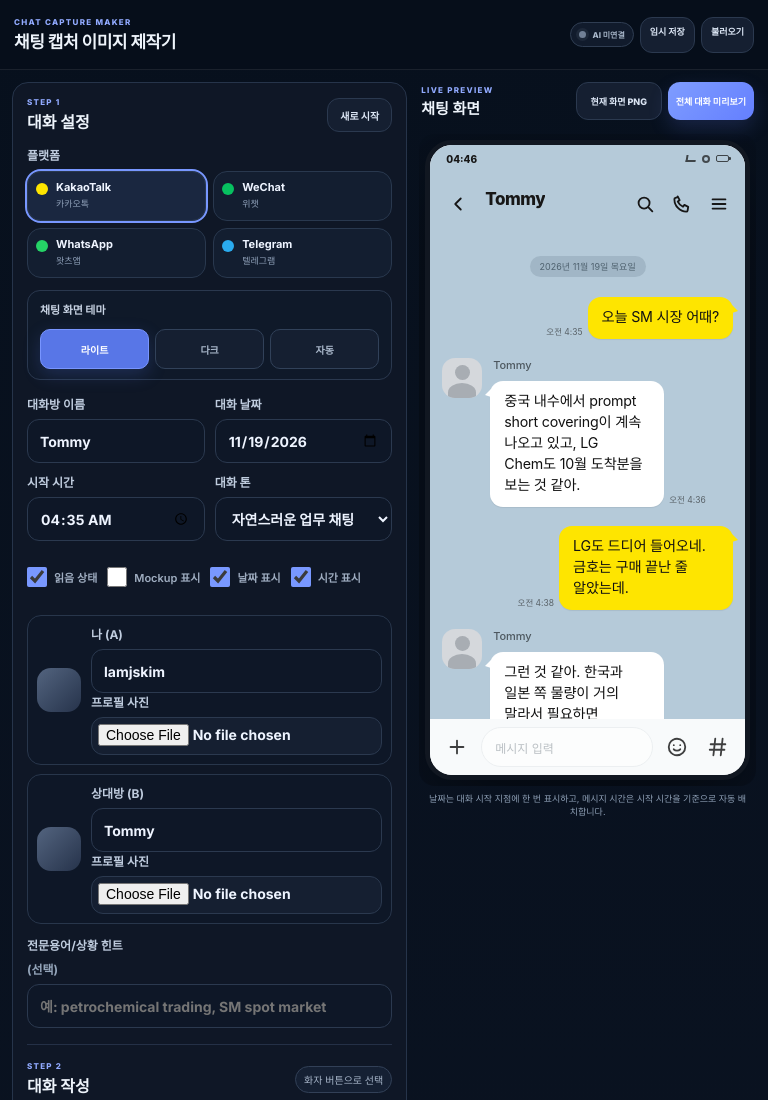
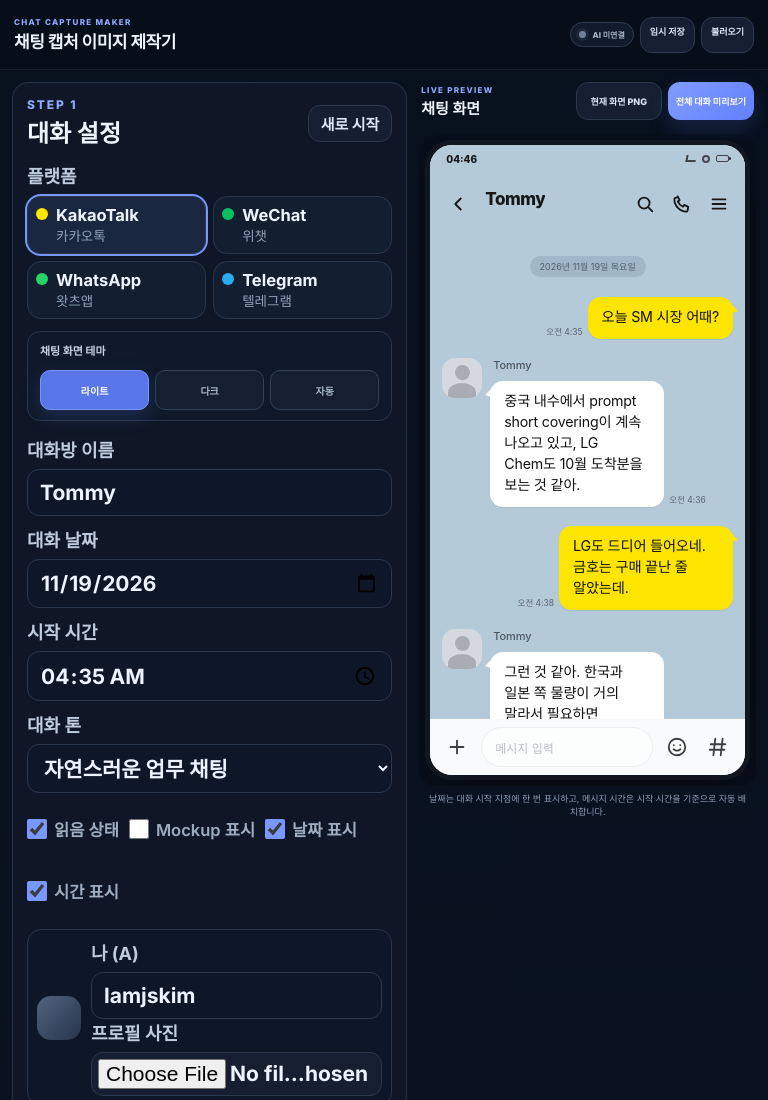
Before and after one commit to jskimlam/chat-capture-maker, a plain HTML site: page index.html in a window 768 px wide. Shown: the top 1100 px of the page. Drawn offline with nearby package versions, Linux system fonts and the light colour scheme.

Commit message:
Enlarge conversation settings text

```diff
--- a/index.html
+++ b/index.html
@@ -15,7 +15,7 @@
   <link rel="stylesheet" href="composer.css?v=5" />
   <link rel="stylesheet" href="mobile.css?v=5" />
   <link rel="stylesheet" href="theme.css?v=5" />
-  <link rel="stylesheet" href="ui-v2.css?v=9" />
+  <link rel="stylesheet" href="ui-v2.css?v=10" />
   <link rel="stylesheet" href="capture-v3.css?v=6" />
 </head>
 <body>
@@ -35,8 +35,9 @@
 
   <main class="workspace">
     <section class="panel controls-panel">
+      <section class="conversation-settings" aria-labelledby="conversationSettingsTitle">
         <div class="panel-title-row">
-        <div><p class="step-label">STEP 1</p><h2>대화 설정</h2></div>
+          <div><p class="step-label">STEP 1</p><h2 id="conversationSettingsTitle">대화 설정</h2></div>
           <button class="btn ghost new-chat-btn" id="resetBtn" type="button" title="현재 대화를 모두 비우고 새로 시작">새로 시작</button>
         </div>
 
@@ -86,6 +87,7 @@
         <label>전문용어/상황 힌트 <span class="muted">(선택)</span>
           <input id="contextHint" type="text" maxlength="500" placeholder="예: petrochemical trading, SM spot market" />
         </label>
+      </section>
 
       <div class="divider"></div>
 
--- a/ui-v2.css
+++ b/ui-v2.css
@@ -363,3 +363,65 @@
 .phone.platform-kakao .kakao-unread{
   line-height:1;
 }
+
+/* Larger text only for STEP 1; composing and the capture surface stay unchanged. */
+.conversation-settings {
+  --settings-heading-size: 27px;
+  --settings-step-size: 15px;
+  --settings-platform-size: 18px;
+  --settings-platform-caption-size: 15px;
+  --settings-input-size: 18px;
+  --settings-file-size: 15px;
+}
+.conversation-settings .panel-title-row h2 { font-size: var(--settings-heading-size); }
+.conversation-settings .step-label { font-size: var(--settings-step-size); }
+.conversation-settings .new-chat-btn { font-size: 15px; }
+.controls-panel .conversation-settings label { font-size: 18px; }
+.conversation-settings .check-option { font-size: 16.5px !important; }
+.conversation-settings .avatar-editor { font-size: 24px; }
+
+.conversation-settings .platform-card b {
+  font-size: var(--settings-platform-size);
+  overflow-wrap: anywhere;
+}
+.conversation-settings .platform-card small { font-size: var(--settings-platform-caption-size); }
+.conversation-settings .platform-grid {
+  grid-template-columns: repeat(auto-fit, minmax(min(100%, 132px), 1fr));
+}
+
+.controls-panel .conversation-settings input:not([type="checkbox"]),
+.controls-panel .conversation-settings select {
+  font-size: var(--settings-input-size);
+  min-width: 0;
+}
+.controls-panel .conversation-settings input[type="file"] { font-size: var(--settings-file-size); }
+.controls-panel .conversation-settings .form-grid > label { min-width: 0; }
+
+@media (max-width: 820px) {
+  .conversation-settings {
+    --settings-heading-size: 24px;
+    --settings-step-size: 12px;
+    --settings-platform-size: 16.5px;
+    --settings-platform-caption-size: 13.5px;
+    --settings-input-size: 24px;
+    --settings-file-size: 18px;
+  }
+}
+
+@media (max-width: 699px) {
+  .conversation-settings .platform-card { flex-basis: 132px; }
+}
+
+@media (min-width: 700px) and (max-width: 1100px) {
+  .conversation-settings {
+    --settings-input-size: 21px;
+    --settings-file-size: 21px;
+  }
+  /* Fold's base input sizes are important; override only the STEP 1 controls. */
+  .controls-panel .conversation-settings input:not([type="checkbox"]),
+  .controls-panel .conversation-settings select { font-size: var(--settings-input-size) !important; }
+  .controls-panel .conversation-settings input[type="file"] { font-size: var(--settings-file-size) !important; }
+  .conversation-settings .form-grid.two-col {
+    grid-template-columns: repeat(auto-fit, minmax(min(100%, 235px), 1fr)) !important;
+  }
+}
```
Lines whose indentation alone changed are shown as unchanged.
